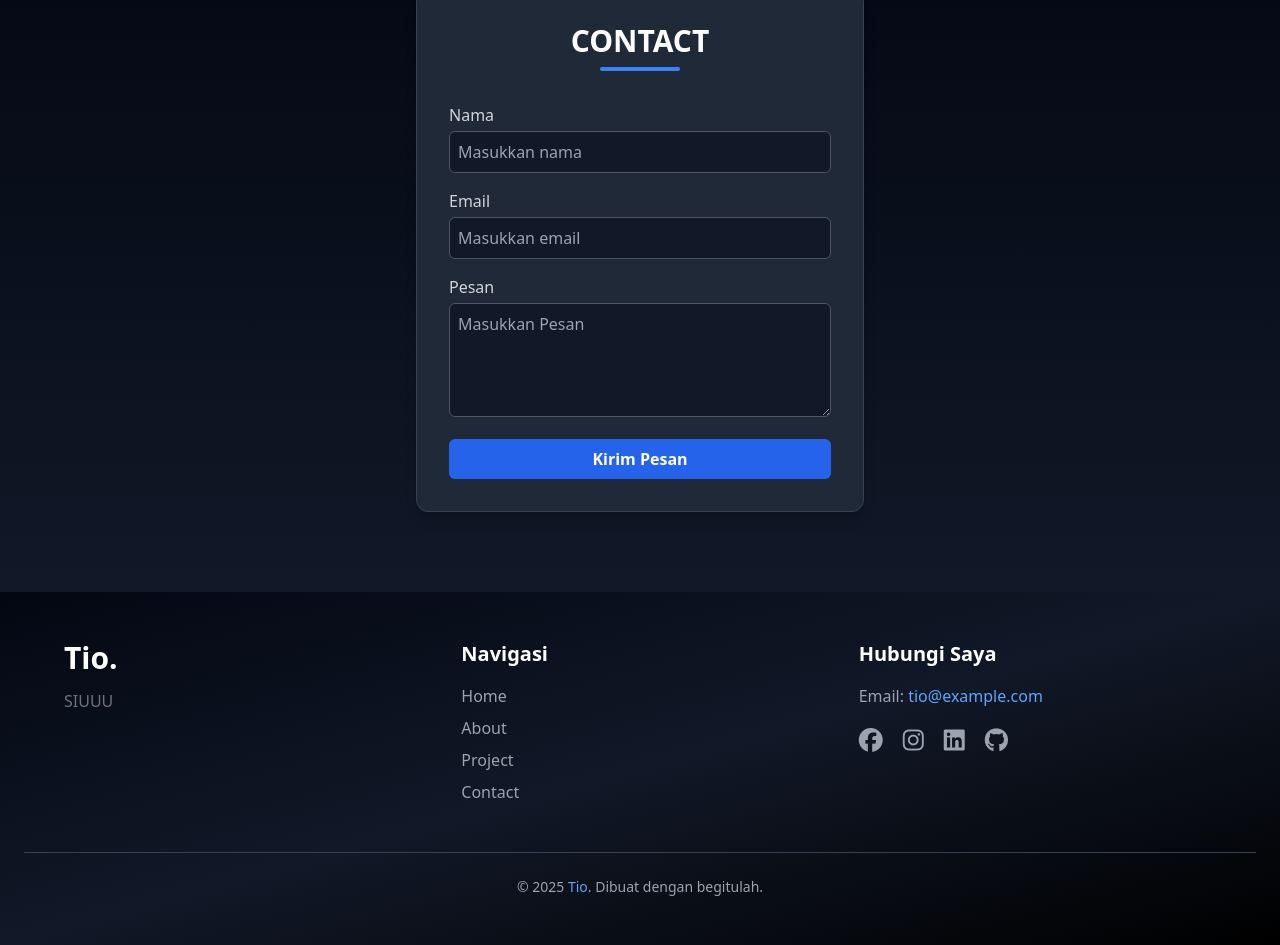
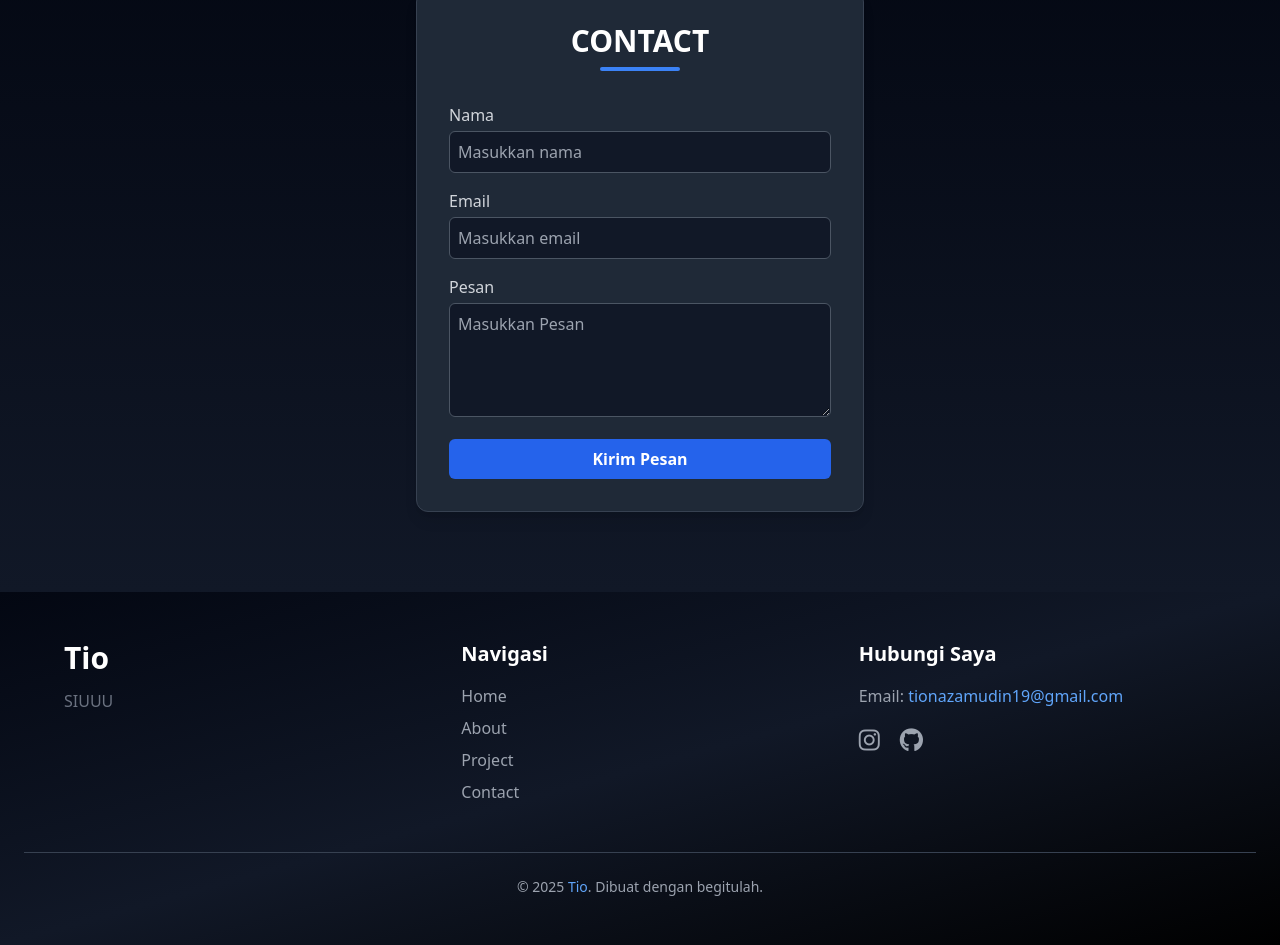
Before and after one commit to OcMzz/portofolio-Tio, a website: page index.html in a window 1280 px wide. Shown: the part 1904-2849 px from the top of the page. Drawn offline with nearby package versions, Linux system fonts and the light colour scheme.

Commit message:
Update index.html

```diff
--- a/index.html
+++ b/index.html
@@ -6,7 +6,6 @@
   <title>Portfolio Tio</title>
   <script src="https://cdn.tailwindcss.com"></script>
   <script>
-    // Aktifkan dark mode berbasis class
     tailwind.config = {
       darkMode: 'class'
     }
@@ -22,7 +21,6 @@
 
 <body class="font-sans bg-gray-50 text-gray-800 dark:bg-gradient-to-b dark:from-gray-900 dark:via-gray-950 dark:to-black dark:text-gray-200 overflow-x-hidden transition-colors duration-500">
 
-  <!-- Navbar -->
   <header class="bg-white/80 dark:bg-gray-900/80 backdrop-blur-md shadow-sm fixed w-full top-0 left-0 z-50 border-b border-gray-200 dark:border-gray-800 transition">
     <div class="max-w-6xl mx-auto flex justify-center md:justify-between items-center p-4">
       <h1 class="hidden md:block text-xl font-bold text-gray-900 dark:text-white">Tio<span class="text-blue-400">.</span></h1>
@@ -38,7 +36,6 @@
     </div>
   </header>
 
-  <!-- Home -->
   <section id="home" class="min-h-screen flex flex-col items-center justify-center text-center px-4 pt-24 transition">
     <h2 class="text-3xl sm:text-4xl md:text-5xl font-bold text-gray-900 dark:text-white mb-4">
       Halo, Saya <span class="text-blue-500 dark:text-blue-400">Tio</span>
@@ -49,7 +46,6 @@
     </a>
   </section>
 
-  <!-- About -->
   <section id="about" class="bg-gray-100 dark:bg-gray-950 text-gray-800 dark:text-gray-200 py-20 px-6 sm:px-10 transition-colors">
     <div class="max-w-6xl mx-auto text-center">
       <h2 class="text-3xl font-bold mb-2 text-gray-900 dark:text-white">TENTANG SAYA</h2>
@@ -73,7 +69,6 @@
     </div>
   </section>
 
-  <!-- Project -->
   <section id="project" class="bg-gray-50 dark:bg-gradient-to-br dark:from-gray-900 dark:to-gray-950 py-20 px-6 sm:px-10 transition-colors">
     <div class="max-w-6xl mx-auto text-center">
       <h2 class="text-3xl font-bold mb-2 text-gray-900 dark:text-white">PROJECT</h2>
@@ -94,7 +89,6 @@
     </div>
   </section>
 
-  <!-- Contact -->
   <section id="contact" class="bg-gray-100 dark:bg-gradient-to-b dark:from-gray-950 dark:to-gray-900 flex flex-col items-center justify-center py-20 px-4 sm:px-6 transition-colors">
     <div class="bg-white dark:bg-gray-800 border border-gray-300 dark:border-gray-700 shadow-lg rounded-xl max-w-md w-full p-6 sm:p-8">
       <div class="text-center">
@@ -128,11 +122,10 @@
     </div>
   </section>
 
-  <!-- Footer -->
   <footer class="bg-gray-200 dark:bg-gradient-to-br dark:from-gray-950 dark:via-gray-900 dark:to-black text-gray-700 dark:text-gray-400 py-12 px-6 transition-colors">
     <div class="max-w-6xl mx-auto grid md:grid-cols-3 gap-10 text-center md:text-left">
       <div>
-        <h2 class="text-3xl font-bold text-gray-900 dark:text-white mb-3">Tio.</h2>
+        <h2 class="text-3xl font-bold text-gray-900 dark:text-white mb-3">Tio</h2>
         <p class="text-gray-600 dark:text-gray-500 leading-relaxed">SIUUU</p>
       </div>
 
@@ -149,13 +142,11 @@
       <div>
         <h3 class="text-xl font-semibold text-gray-900 dark:text-white mb-4">Hubungi Saya</h3>
         <p class="text-gray-600 dark:text-gray-400 mb-3">
-          Email: <a href="mailto:tio@example.com" class="text-blue-500 dark:text-blue-400 hover:underline">tio@example.com</a>
+          Email: <a href="mailto:tio@example.com" class="text-blue-500 dark:text-blue-400 hover:underline">tionazamudin19@gmail.com</a>
         </p>
         <div class="flex justify-center md:justify-start space-x-5 mt-4 text-2xl">
-          <a href="#" class="text-gray-600 dark:text-gray-400 hover:text-blue-500 dark:hover:text-blue-400 transition"><i class="fab fa-facebook"></i></a>
-          <a href="#" class="text-gray-600 dark:text-gray-400 hover:text-blue-500 dark:hover:text-blue-400 transition"><i class="fab fa-instagram"></i></a>
-          <a href="#" class="text-gray-600 dark:text-gray-400 hover:text-blue-500 dark:hover:text-blue-400 transition"><i class="fab fa-linkedin"></i></a>
-          <a href="#" class="text-gray-600 dark:text-gray-400 hover:text-blue-500 dark:hover:text-blue-400 transition"><i class="fab fa-github"></i></a>
+          <a href="https://www.instagram.com/ttiioofanspsg__/" class="text-gray-600 dark:text-gray-400 hover:text-blue-500 dark:hover:text-blue-400 transition"><i class="fab fa-instagram"></i></a>
+          <a href="https://github.com/" class="text-gray-600 dark:text-gray-400 hover:text-blue-500 dark:hover:text-blue-400 transition"><i class="fab fa-github"></i></a>
         </div>
       </div>
     </div>
```
